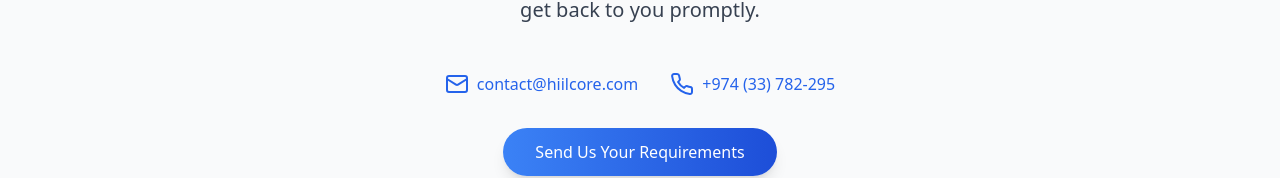
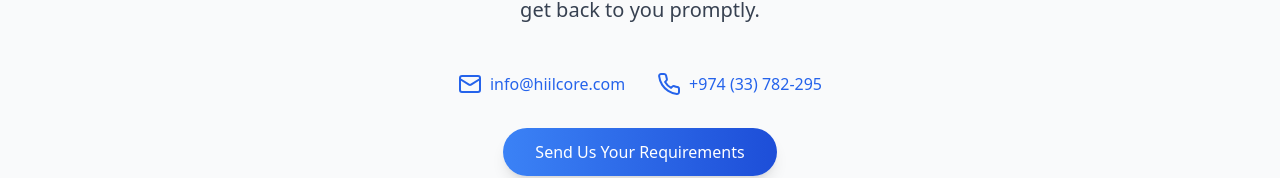
Before and after one commit to mustafasigad/iot-solutions-somalsmart, a Next.js app: page / in a window 1280 px wide. Shown: the part 4813-4991 px from the top of the page. Built offline with nearby package versions, Linux system fonts and the light colour scheme.

Commit message:
new mail functionality  resolved

```diff
--- a/src/components/home/ContactSection.js
+++ b/src/components/home/ContactSection.js
@@ -25,15 +25,20 @@
       formDataToSend.append('email', formData.email);
       formDataToSend.append('phone', formData.phone);
       formDataToSend.append('requirements', formData.requirements);
-      formDataToSend.append('to', 'janodones@gmail.com');
+      formDataToSend.append('to', 'info@hiilcore.com');
       if (file) {
         formDataToSend.append('attachment', file);
       }
 
-      const response = await fetch('/api/contact', {
-        method: 'POST',
-        body: formDataToSend,
-      });
+      // const response = await fetch('/api/contact', {
+      //   method: 'POST',
+      //   body: formDataToSend,
+      // });
+      // In handleSubmit function, change the fetch URL from '/api/contact' to:
+const response = await fetch('http://localhost:5000/api/contact', {
+  method: 'POST',
+  body: formDataToSend,
+});
 
       if (response.ok) {
         setSubmitStatus('success');
@@ -106,7 +111,7 @@
             className="flex items-center justify-center gap-2 text-blue-600 hover:text-blue-700 transition-colors"
           >
             <Mail className="h-6 w-6" />
-            contact@hiilcore.com
+            info@hiilcore.com
           </a>
           <a
             href="tel:+97433782295"
```
